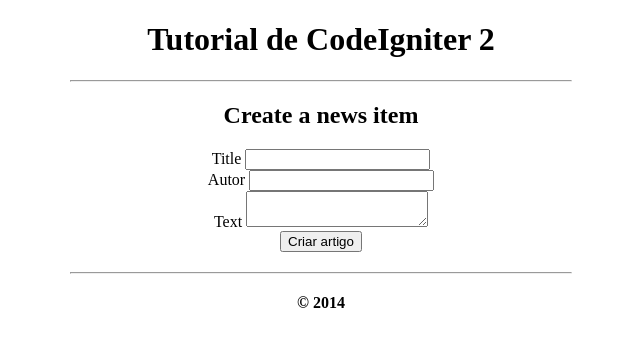
After one commit to maciel201/Introdu--o-CodeIgniter, a CodeIgniter app: page /aulaci/index.php/news/create in a window 1280 px wide. The commit adds this page. Shown: the top 347 px of the page, without its empty margins (319-959 px from the left). Run offline with CodeIgniter, Linux system fonts and the light colour scheme.

Commit message:
atividade concluida

```diff
--- a/application/config/routes.php
+++ b/application/config/routes.php
@@ -39,9 +39,19 @@
 */
 
 //$route['default_controller'] = "welcome";
+
+$route['news/views/(:any)'] = 'news/views/$1';
+$route['news'] = 'news';
+$route['news/(:any)'] = 'news/view/$1';
+$route['news'] = 'news';
+$route['(:any)'] = 'pages/view/$1';
 $route['default_controller'] = 'pages/view';
+
+$route['news/create'] = 'news/create';
+$route['news/(:any)'] = 'news/view/$1';
+$route['news'] = 'news';
 $route['(:any)'] = 'pages/view/$1';
-$route['404_override'] = '';
+$route['default_controller'] = 'pages/view';
 
 
 /* End of file routes.php */
--- a/application/controllers/news.php
+++ b/application/controllers/news.php
@@ -2,30 +2,48 @@
 
 class News extends CI_Controller {
 
-	public function __construct()
-	{
+    public function __construct() {
         parent::__construct();
         $this->load->model('news_model');
     }
 
-	public function index()
-	{
+    public function index() {
         $data['news'] = $this->news_model->get_news();
-                $data['title'] = 'News archive';
+        $data['title'] = 'Notícias';
 
         $this->load->view('templates/header', $data);
         $this->load->view('news/index', $data);
         $this->load->view('templates/footer');
+    }
+
+    public function create()
+{
+	$this->load->helper('form');
+	$this->load->library('form_validation');
+
+	$data['title'] = 'Create a news item';
+
+	$this->form_validation->set_rules('title', 'Title', 'autor','required');
+	$this->form_validation->set_rules('text', 'text','autor', 'required');
+
+	if ($this->form_validation->run() === FALSE)
+	{
+		$this->load->view('templates/header', $data);
+		$this->load->view('news/create');
+		$this->load->view('templates/footer');
 
 	}
+	else
+	{
+		$this->news_model->set_news();
+		$this->load->view('news/success');
+	}
+}
 
-	public function view($slug)
-	{
-		$data['news'] = $this->news_model->get_news($slug);
+    public function view($slug) {
+        $data['news_item'] = $this->news_model->get_news($slug);
 
-
-	if (empty($data['news_item']))
-	{
+        if (empty($data['news_item'])) {
             show_404();
         }
 
@@ -35,4 +53,20 @@ class News extends CI_Controller {
         $this->load->view('news/view', $data);
         $this->load->view('templates/footer');
     }
+
+     public function views($autor) {
+        $data['news'] = $this->news_model->get_news_autor($autor);
+
+        if (empty($data['news'])) {
+            show_404();
         }
+
+        $data['title'] = 'Autor: ' . $data['news'][0]['autor'];
+
+//        $data['autor'] = $data['news_itema']['autor'];
+
+        $this->load->view('templates/header', $data);
+        $this->load->view('news/views', $data);
+        $this->load->view('templates/footer');
+    }
+}
--- a/application/models/news_model.php
+++ b/application/models/news_model.php
@@ -7,7 +7,8 @@
  * @link http://127.0.0.1/aulaci/user_guide/tutorial/news_section.html Tutorial
  * @author Tarcnux
  */
-class News_model extends CI_Model{
+class News_model extends CI_Model {
+
     public function __construct() {
         /**
          * bd: ci
@@ -15,14 +16,11 @@ class News_model extends CI_Model{
          * server: localhost
          * senha: eheZwPA3uA5GpNFp
          */
+        $this->load->database();
+    }
 
-        $this->load->database();
-
-    }
-    public function get_news($slug = FALSE)
-{
-	if ($slug === FALSE)
-	{
+    public function get_news($slug = FALSE) {
+        if ($slug === FALSE) {
             $query = $this->db->get('news');
             return $query->result_array();
         }
@@ -31,4 +29,30 @@ class News_model extends CI_Model{
         return $query->row_array();
     }
 
+    public function get_news_autor($autor = FALSE) {
+        if ($autor === FALSE) {
+            $query = $this->db->get('news');
+            return $query->result_array();
         }
+
+        $query = $this->db->get_where('news', array('autor' => $autor));
+        return $query->result_array();
+    }
+
+    public function set_news()
+{
+	$this->load->helper('url');
+
+	$slug = url_title($this->input->post('title'), 'dash', TRUE);
+
+	$data = array(
+		'title' => $this->input->post('title'),
+		'slug' => $slug,
+		'text' => $this->input->post('text'),
+            'autor' => $this->input->post('autor')
+	);
+
+	return $this->db->insert('news', $data);
+}
+
+}
--- /dev/null
+++ b/application/views/news/create.php
@@ -0,0 +1,16 @@
+<h2>Create a news item</h2>
+
+<?php echo validation_errors(); ?>
+
+<?php echo form_open('news/create') ?>
+
+	<label for="title">Title</label>
+	<input type="input" name="title" /><br />
+        <label for="text">Autor</label>
+        <input name="autor" type="text"/></br>
+	<label for="text">Text</label>
+	<textarea name="text"></textarea><br />
+
+	<input type="submit" name="submit" value="Criar artigo" />
+
+</form>
--- /dev/null
+++ b/application/views/news/success.php
@@ -0,0 +1,3 @@
+<?php
+echo 'Sucesso!!!';
+echo '<a href="http://127.0.0.1/aulaci/index.php/news">Home</a>';
--- a/application/views/news/view.php
+++ b/application/views/news/view.php
@@ -1,3 +1,5 @@
 <?php
 echo '<h2>'.$news_item['title'].'</h2>';
+echo '<p><h3>Autor: ' . $news_item['autor'] . '</h3></p>';
 echo $news_item['text'];
+echo "</br></br><a href='http://127.0.0.1/aulaci/index.php/news'>Pagina Inicial</a>";
--- a/application/views/pages/home.php
+++ b/application/views/pages/home.php
@@ -25,8 +25,7 @@
 
 <div class="fim"></div>
 <p>
-    <a href="http://127.0.0.1/aulaci/index.php/sobre"class="sobre">
+    <a href="http://127.0.0.1/aulaci/index.php/sobre">
         Sobre esta aula
     </a>
-
 </p>
--- a/application/views/templates/header.php
+++ b/application/views/templates/header.php
@@ -6,6 +6,10 @@
             <?php echo $title ?> - Tutorial de CodeIgniter 2
         </title>
         <style type="text/css">
+            body{
+                text-align: center;
+            }
+
             hr{margin: 20px auto; width: 500px;
                display: block;}
             #fundo{
@@ -41,12 +45,10 @@
             }
             ol{background-color: rgba(255,255,255,0.6);}
 
-            body{
-                text-align: center;
-            }
+
         </style>
     </head>
     <body>
         <h1>Tutorial de CodeIgniter 2</h1>
-        <h2>Páginas estáticas</h2>
+
         <hr>
```
Also changed, not shown: application/views/news/index.php (+6 -2 lines), application/views/news/views.php (added, +11 -0 lines). Lines whose indentation alone changed are shown as unchanged.
